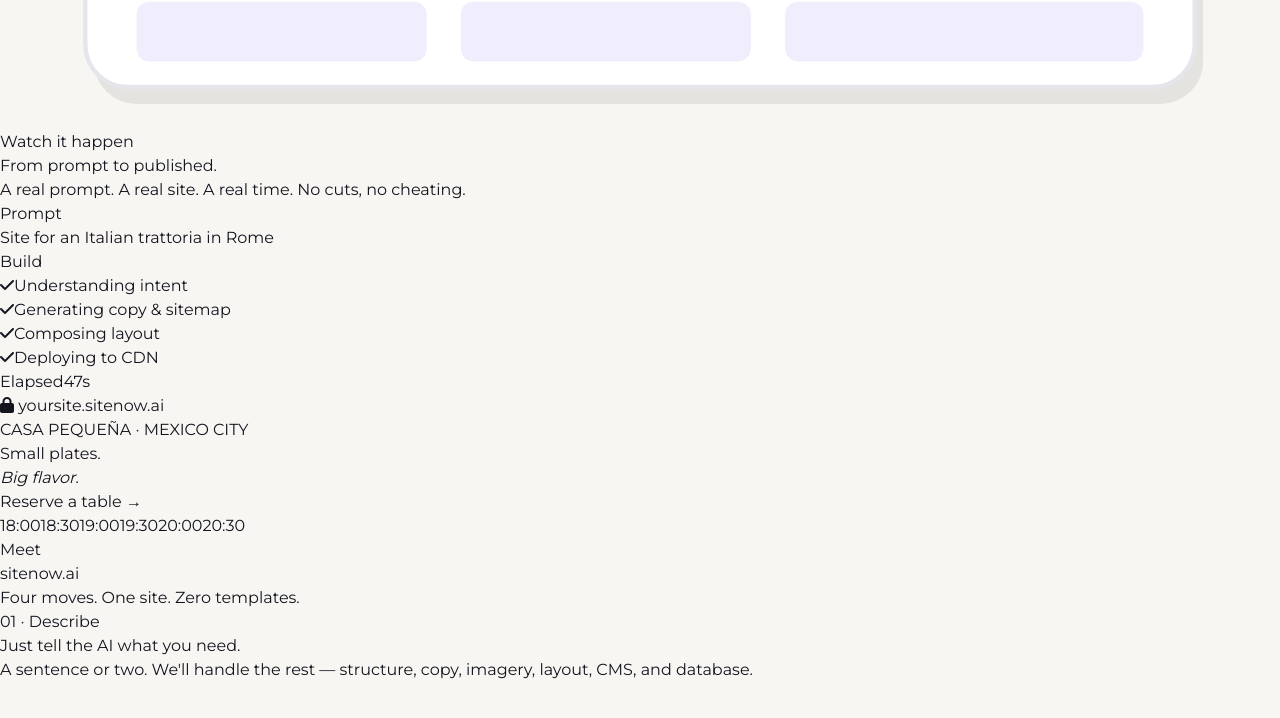
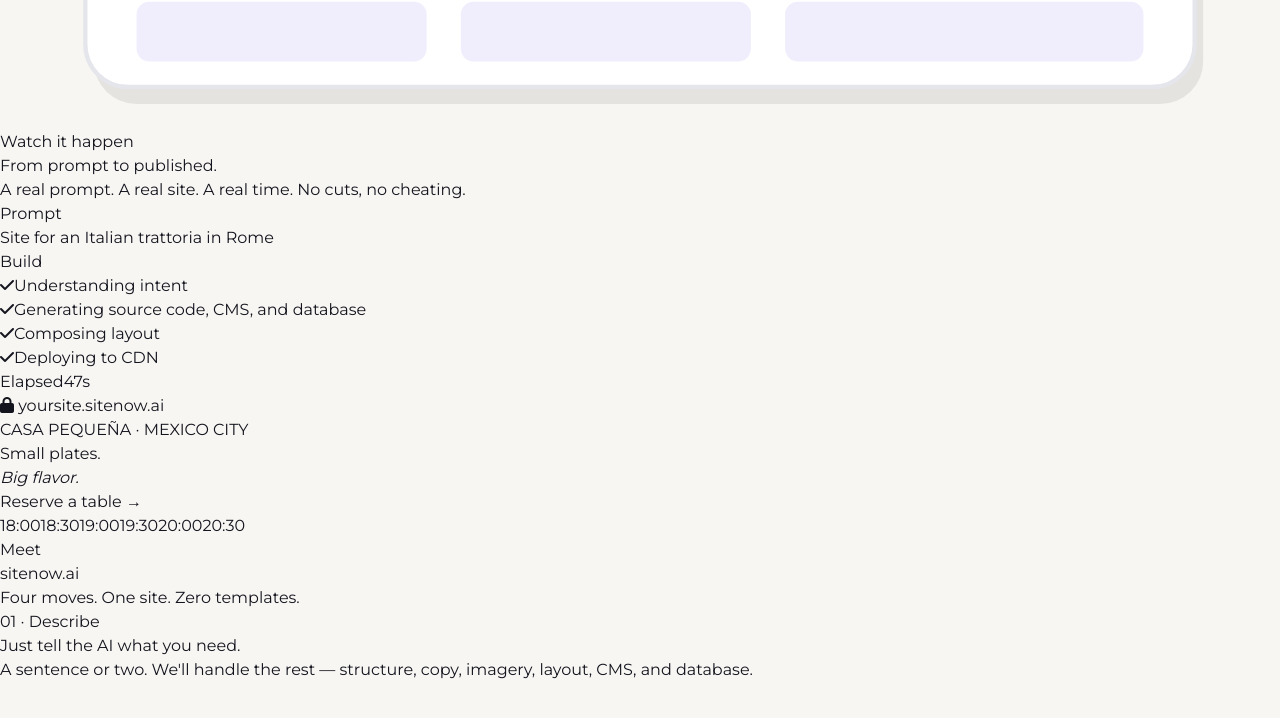
Before and after one commit to AndrewSaka/nextjs-sitenow.ai, a Next.js app: page /staging in a window 1280 px wide. Shown: the part 2766-3484 px from the top of the page. Built offline with nearby package versions, Linux system fonts and the light colour scheme.

Commit message:
feat: design tweaks

```diff
--- a/src/components/staging/sn-live-demo.tsx
+++ b/src/components/staging/sn-live-demo.tsx
@@ -219,7 +219,7 @@ const SnLiveDemo = () => {
               <div className="sn-ld-console-label">Build</div>
               <ul className="sn-ld-steps">
                 <LdStep label="Understanding intent" active={phase === "building" && elapsed >= 0} done={phase === "done" || (phase === "building" && elapsed >= 12)} />
-                <LdStep label="Generating copy & sitemap" active={phase === "building" && elapsed >= 12} done={phase === "done" || (phase === "building" && elapsed >= 24)} />
+                <LdStep label="Generating source code, CMS, and database" active={phase === "building" && elapsed >= 12} done={phase === "done" || (phase === "building" && elapsed >= 24)} />
                 <LdStep label="Composing layout" active={phase === "building" && elapsed >= 24} done={phase === "done" || (phase === "building" && elapsed >= 36)} />
                 <LdStep label="Deploying to CDN" active={phase === "building" && elapsed >= 36} done={phase === "done"} />
               </ul>
```
